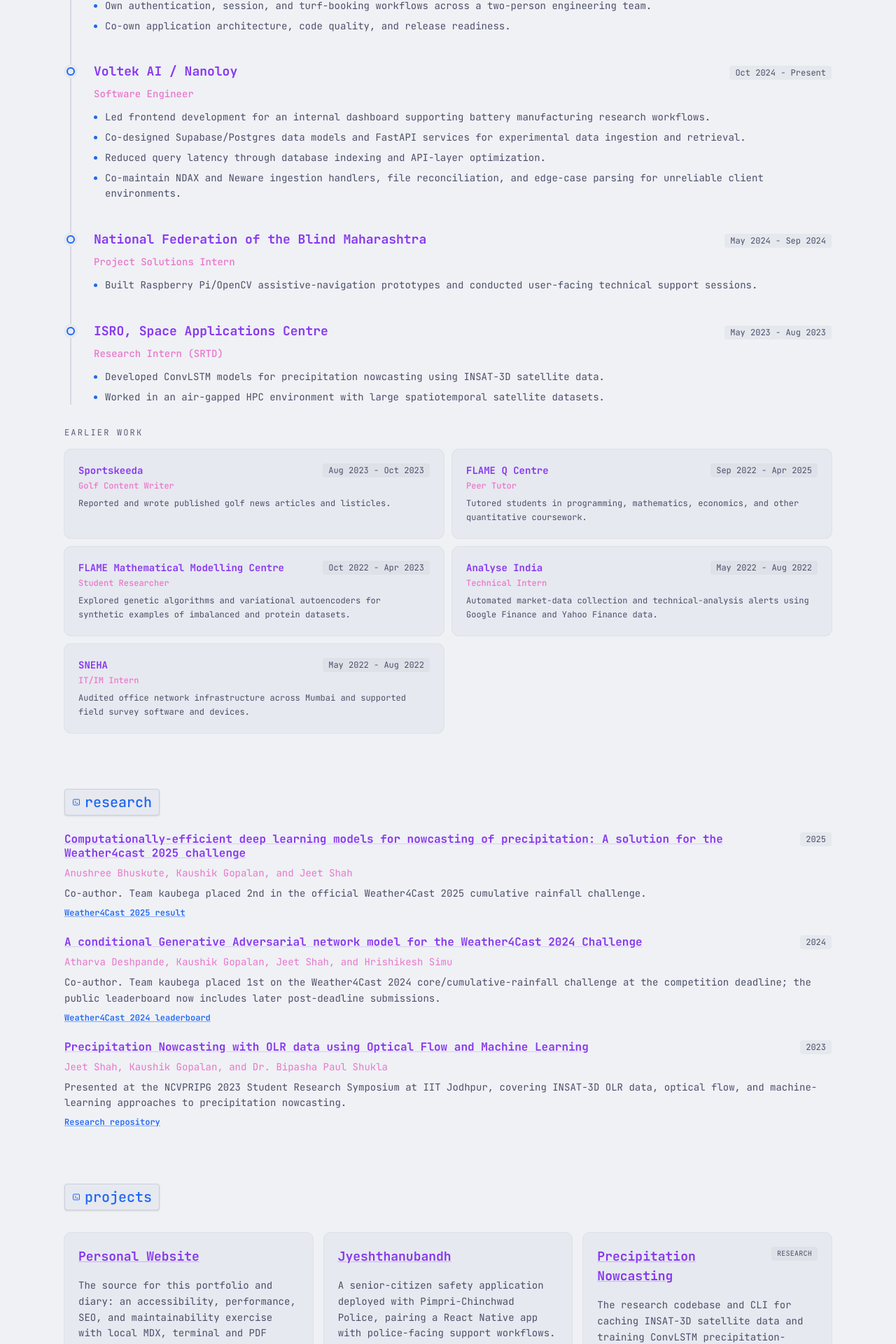
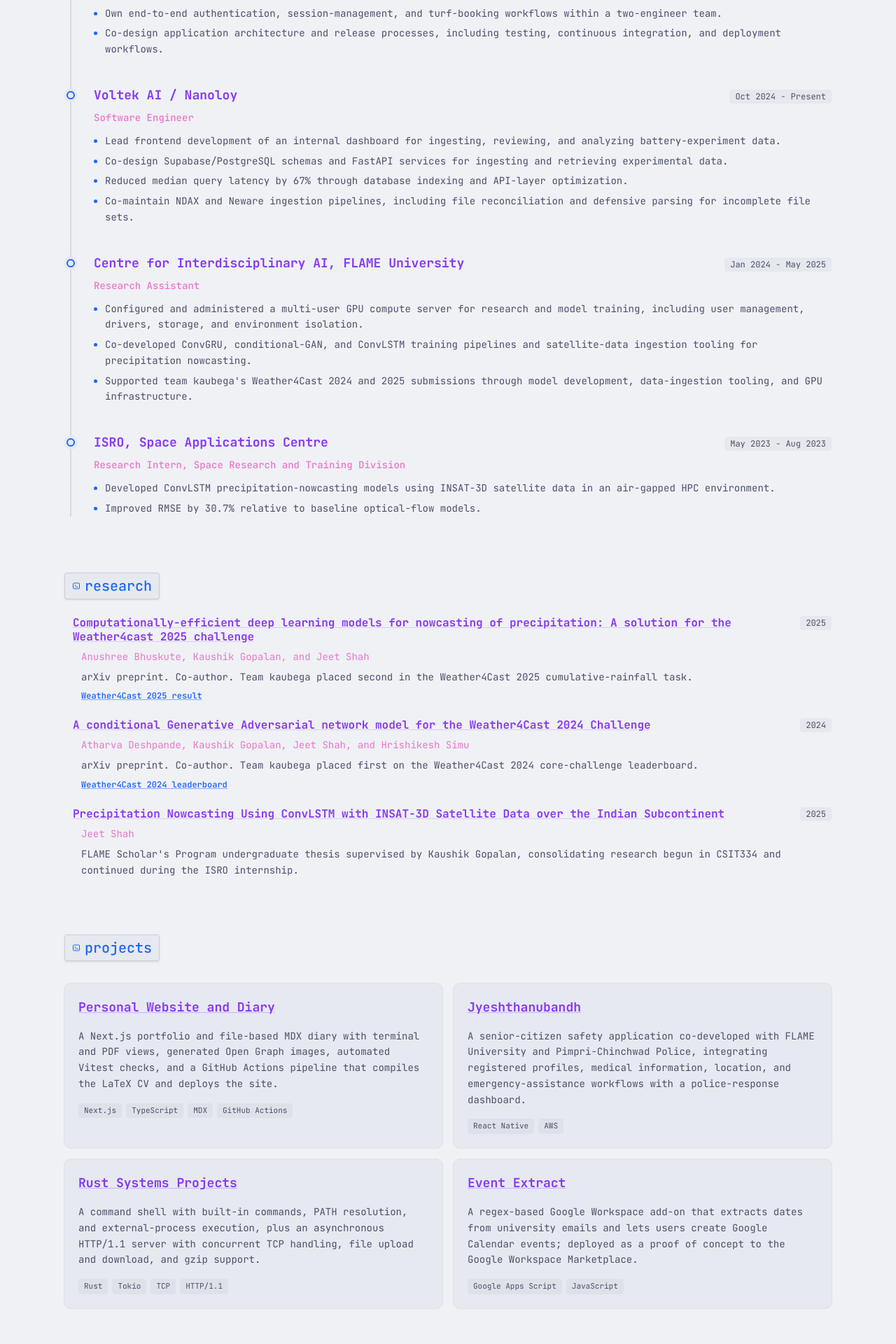
Before and after one commit to jeetsh4h/jeetsh4h-dev, a Next.js app: page / in a window 1280 px wide. Shown: the part 868-2788 px from the top of the page at 70% size. Built offline with nearby package versions, Linux system fonts and the light colour scheme; a web font is replaced by a local one.

Commit message:
feat(home): simplify website

```diff
--- a/app/page.tsx
+++ b/app/page.tsx
@@ -3,12 +3,10 @@ import Profile from "@/components/profile";
 import Experience from "@/components/experience";
 import Research from "@/components/research";
 import Education from "@/components/education";
-import Skills from "@/components/skills";
 import Projects from "@/components/projects";
 import { ABOUT } from "@/lib/content/about";
 import { EDUCATION } from "@/lib/content/education";
 import { SEO } from "@/lib/content/seo";
-import { SKILLS } from "@/lib/content/skills";
 import { SOCIALS } from "@/lib/content/socials";
 import { dateStringToIsoDateTime } from "@/lib/diary/metadata";
 
@@ -50,13 +48,7 @@ export default function Page() {
     "@type": "CollegeOrUniversity",
     name: institution,
   }));
-  const knowsAbout = [
-    ...new Set([
-      "Software engineering",
-      ...SEO.areas,
-      ...Object.values(SKILLS).flat(),
-    ]),
-  ];
+  const knowsAbout = [...new Set(["Software engineering", ...SEO.areas])];
 
   const personSchema = {
     "@type": "Person",
@@ -137,7 +129,7 @@ export default function Page() {
 
         <section
           className="space-y-8"
-          aria-labelledby="projects-heading"
+          aria-labelledby="featured-work-heading"
         >
           <Projects />
         </section>
@@ -148,13 +140,6 @@ export default function Page() {
         >
           <Education />
         </section>
-
-        <section
-          className="space-y-6"
-          aria-labelledby="skills-heading"
-        >
-          <Skills />
-        </section>
       </div>
     </main>
   );
--- a/components/about.tsx
+++ b/components/about.tsx
@@ -11,7 +11,7 @@ export default function About() {
         textStyles="text-md"
         buttonStyles="px-2 py-1.5"
       />
-      <p className="max-w-4xl pt-3 text-sm leading-7 text-foreground sm:text-base">
+      <p className="max-w-4xl text-sm leading-7 text-foreground sm:text-base">
         {intro.bio}
       </p>
     </>
--- a/components/experience.tsx
+++ b/components/experience.tsx
@@ -1,6 +1,5 @@
 import ExperienceDescription from "./experience-description";
 import { Badge } from "./ui/badge";
-import { Card } from "./ui/card";
 import { SectionHeading } from "./ui/section";
 import { buildExperienceSection } from "@/lib/site-content";
 
@@ -45,43 +44,6 @@ export default function Experience() {
           </div>
         ))}
       </div>
-
-      {experience.compactEntries.length > 0 && (
-        <div>
-          <div className="mb-4 text-xs uppercase tracking-[0.18em] text-muted-foreground">
-            Earlier work
-          </div>
-          <div className="grid gap-3 md:grid-cols-2">
-            {experience.compactEntries.map((job) => (
-              <Card
-                key={`${job.company}-${job.role}-${job.period}`}
-                variant="content"
-                className="gap-2"
-              >
-                <div className="text-sm">
-                  <div className="flex flex-wrap justify-between gap-2">
-                    <span className="font-bold text-primary">
-                      {job.company}
-                    </span>
-                    <Badge>{job.period}</Badge>
-                  </div>
-                  <div className="mt-1 text-xs font-medium text-secondary">
-                    {job.role}
-                  </div>
-                  <div className="mt-2 text-xs leading-relaxed text-foreground">
-                    {job.description && (
-                      <ExperienceDescription
-                        text={job.description[0]}
-                        links={job.textLinks}
-                      />
-                    )}
-                  </div>
-                </div>
-              </Card>
-            ))}
-          </div>
-        </div>
-      )}
     </>
   );
 }
--- a/components/projects.tsx
+++ b/components/projects.tsx
@@ -78,16 +78,19 @@ function ProjectCardItem({ project }: { project: ProjectEntryModel }) {
 
 export default function Projects() {
   const projects = buildProjectsSection();
+  const featuredProjects = projects.entries.filter(
+    (project) => project.featured,
+  );
 
   return (
     <>
       <SectionHeading
-        id="projects-heading"
+        id="featured-work-heading"
         command="projects"
       />
 
-      <div className="grid grid-cols-1 gap-4 md:grid-cols-2 lg:grid-cols-3">
-        {projects.entries.map((project) => (
+      <div className="grid grid-cols-1 gap-4 md:grid-cols-2">
+        {featuredProjects.map((project) => (
           <ProjectCardItem
             key={project.title}
             project={project}
--- a/components/research.tsx
+++ b/components/research.tsx
@@ -18,11 +18,11 @@ function ResearchEntry({ paper }: { paper: ResearchEntryModel }) {
               target="_blank"
               rel="noreferrer"
             >
-              <h3 className="font-bold leading-tight text-primary underline decoration-primary/20 hover:decoration-primary transition-all">
+              <h3 className="-ml-2 font-bold leading-tight text-primary underline decoration-primary/20 transition-all hover:decoration-primary sm:-ml-3">
                 {paper.title}
               </h3>
             </Link>
-          : <h3 className="font-bold leading-tight text-primary">
+          : <h3 className="-ml-2 font-bold leading-tight text-primary sm:-ml-3">
               {paper.title}
             </h3>
           }
@@ -59,6 +59,7 @@ function ResearchEntry({ paper }: { paper: ResearchEntryModel }) {
 
 export default function Research() {
   const research = buildResearchSection();
+  const featuredResearch = research.entries.filter((entry) => entry.featured);
 
   return (
     <>
@@ -67,8 +68,8 @@ export default function Research() {
         command="research"
       />
 
-      <div className="-mt-2 space-y-6">
-        {research.entries.map((paper) => (
+      <div className="-mt-2 space-y-6 pl-4 sm:pl-6">
+        {featuredResearch.map((paper) => (
           <ResearchEntry
             key={`${paper.title}-${paper.year}`}
             paper={paper}
--- a/lib/content/education.ts
+++ b/lib/content/education.ts
@@ -3,18 +3,18 @@ import type { EducationItem, PriorEducationItem } from "./types";
 export const EDUCATION: EducationItem[] = [
   {
     institution: "Columbia University",
-    period: "2026 - 2027",
+    period: "Sep 2026 - Expected Dec 2027",
     degree: "M.S. Computer Science",
-    details: ["Graduate study in computer science"],
+    details: ["Pathway: Network Systems"],
   },
   {
     institution: "FLAME University",
-    period: "2021 - 2025",
+    period: "Aug 2021 - Apr 2025",
     degree:
       "B.Sc. (Hons.) Computer Science · PG Diploma in Interdisciplinary Studies",
     details: [
       "CGPA: 8.9/10",
-      "Merit scholarship: 25% (2021-24), 60% (2024-25)",
+      "Merit scholarships: 25% of tuition (2021-2024), 60% of tuition (2024-2025)",
     ],
   },
 ];
--- a/lib/content/experience.ts
+++ b/lib/content/experience.ts
@@ -7,9 +7,9 @@ export const EXPERIENCE: ExperienceItem[] = [
     period: "Dec 2025 - Present",
     type: "contract",
     description: [
-      "Build Movynn, a React Native and Convex fitness application.",
-      "Own authentication, session, and turf-booking workflows across a two-person engineering team.",
-      "Co-own application architecture, code quality, and release readiness.",
+      "Develop and maintain Movynn, a React Native and Expo fitness application backed by Convex and published on the Apple App Store and Google Play.",
+      "Own end-to-end authentication, session-management, and turf-booking workflows within a two-engineer team.",
+      "Co-design application architecture and release processes, including testing, continuous integration, and deployment workflows.",
     ],
     textLinks: [
       {
@@ -24,10 +24,10 @@ export const EXPERIENCE: ExperienceItem[] = [
     period: "Oct 2024 - Present",
     type: "contract",
     description: [
-      "Led frontend development for an internal dashboard supporting battery manufacturing research workflows.",
-      "Co-designed Supabase/Postgres data models and FastAPI services for experimental data ingestion and retrieval.",
-      "Reduced query latency through database indexing and API-layer optimization.",
-      "Co-maintain NDAX and Neware ingestion handlers, file reconciliation, and edge-case parsing for unreliable client environments.",
+      "Lead frontend development of an internal dashboard for ingesting, reviewing, and analyzing battery-experiment data.",
+      "Co-design Supabase/PostgreSQL schemas and FastAPI services for ingesting and retrieving experimental data.",
+      "Reduced median query latency by 67% through database indexing and API-layer optimization.",
+      "Co-maintain NDAX and Neware ingestion pipelines, including file reconciliation and defensive parsing for incomplete file sets.",
     ],
     textLinks: [
       {
@@ -37,22 +37,35 @@ export const EXPERIENCE: ExperienceItem[] = [
     ],
   },
   {
+    company: "Centre for Interdisciplinary AI, FLAME University",
+    role: "Research Assistant",
+    period: "Jan 2024 - May 2025",
+    type: "research",
+    description: [
+      "Configured and administered a multi-user GPU compute server for research and model training, including user management, drivers, storage, and environment isolation.",
+      "Co-developed ConvGRU, conditional-GAN, and ConvLSTM training pipelines and satellite-data ingestion tooling for precipitation nowcasting.",
+      "Supported team kaubega's Weather4Cast 2024 and 2025 submissions through model development, data-ingestion tooling, and GPU infrastructure.",
+    ],
+  },
+  {
+    company: "ISRO, Space Applications Centre",
+    role: "Research Intern, Space Research and Training Division",
+    period: "May 2023 - Aug 2023",
+    type: "research",
+    description: [
+      "Developed ConvLSTM precipitation-nowcasting models using INSAT-3D satellite data in an air-gapped HPC environment.",
+      "Improved RMSE by 30.7% relative to baseline optical-flow models.",
+    ],
+  },
+  {
     company: "National Federation of the Blind Maharashtra",
     role: "Project Solutions Intern",
     period: "May 2024 - Sep 2024",
     type: "internship",
+    compact: true,
     description: [
-      "Built Raspberry Pi/OpenCV assistive-navigation prototypes and conducted user-facing technical support sessions.",
-    ],
-  },
-  {
-    company: "ISRO, Space Applications Centre",
-    role: "Research Intern (SRTD)",
-    period: "May 2023 - Aug 2023",
-    type: "research",
-    description: [
-      "Developed ConvLSTM models for precipitation nowcasting using INSAT-3D satellite data.",
-      "Worked in an air-gapped HPC environment with large spatiotemporal satellite datasets.",
+      "Prototyped object identification with navigation cues on Raspberry Pi for students at Jagriti Blind School.",
+      "Benchmarked more than 10 object-detection models for edge deployment using accuracy and memory usage as evaluation criteria.",
     ],
   },
   {
@@ -61,9 +74,7 @@ export const EXPERIENCE: ExperienceItem[] = [
     period: "Aug 2023 - Oct 2023",
     type: "work",
     compact: true,
-    description: [
-      "Reported and wrote published golf news articles and listicles.",
-    ],
+    description: ["Reported and published golf news articles and listicles."],
   },
   {
     company: "FLAME Q Centre",
@@ -72,7 +83,7 @@ export const EXPERIENCE: ExperienceItem[] = [
     type: "work",
     compact: true,
     description: [
-      "Tutored students in programming, mathematics, economics, and other quantitative coursework.",
+      "Provided one-to-one tutoring in programming, mathematics, and quantitative economics.",
     ],
   },
   {
@@ -82,7 +93,7 @@ export const EXPERIENCE: ExperienceItem[] = [
     type: "research",
     compact: true,
     description: [
-      "Explored genetic algorithms and variational autoencoders for synthetic examples of imbalanced and protein datasets.",
+      "Implemented and evaluated genetic algorithms and variational autoencoders for synthetic sample generation in imbalanced classification and protein data experiments.",
     ],
   },
   {
@@ -92,7 +103,8 @@ export const EXPERIENCE: ExperienceItem[] = [
     type: "internship",
     compact: true,
     description: [
-      "Automated market-data collection and technical-analysis alerts using Google Finance and Yahoo Finance data.",
+      "Built Python tooling to collect and normalize market data from Google Finance and Yahoo Finance for technical research.",
+      "Implemented candlestick-pattern detection and alerting within MetaStock.",
     ],
   },
   {
@@ -102,7 +114,7 @@ export const EXPERIENCE: ExperienceItem[] = [
     type: "internship",
     compact: true,
     description: [
-      "Audited office network infrastructure across Mumbai and supported field survey software and devices.",
+      "Audited network infrastructure across three Mumbai offices and produced a consolidated topology diagram.",
     ],
   },
 ];
--- a/lib/content/projects.ts
+++ b/lib/content/projects.ts
@@ -2,34 +2,45 @@ import type { ProjectItem } from "./types";
 
 export const PROJECTS: ProjectItem[] = [
   {
-    title: "Personal Website",
+    title: "Personal Website and Diary",
     description:
-      "The source for this portfolio and diary: an accessibility, performance, SEO, and maintainability exercise with local MDX, terminal and PDF views, and a CV build pipeline.",
+      "A Next.js portfolio and file-based MDX diary with terminal and PDF views, generated Open Graph images, automated Vitest checks, and a GitHub Actions pipeline that compiles the LaTeX CV and deploys the site.",
     link: "https://github.com/jeetsh4h/jeetsh4h-dev",
     linkText: "GitHub",
-    stack: ["Next.js", "TypeScript", "MDX"],
+    stack: ["Next.js", "TypeScript", "MDX", "GitHub Actions"],
+    featured: true,
   },
   {
     title: "Jyeshthanubandh",
     description:
-      "A senior-citizen safety application deployed with Pimpri-Chinchwad Police, pairing a React Native app with police-facing support workflows.",
+      "A senior-citizen safety application co-developed with FLAME University and Pimpri-Chinchwad Police, integrating registered profiles, medical information, location, and emergency-assistance workflows with a police-response dashboard.",
     link: "https://play.google.com/store/apps/details?id=com.Jyeshthanubandh.pcmc_app",
     linkText: "Play Store",
     stack: ["React Native", "AWS"],
+    featured: true,
   },
   {
-    title: "Precipitation Nowcasting",
+    title: "INSAT-3D Nowcasting Toolkit",
     description:
-      "The research codebase and CLI for caching INSAT-3D satellite data and training ConvLSTM precipitation-nowcasting models for my undergraduate honours thesis.",
+      "A command-line research toolkit for caching MOSDAC satellite data and training ConvLSTM models on INSAT-3D imagery.",
     status: "research",
     link: "https://github.com/jeetsh4h/DISS384",
     linkText: "GitHub",
     stack: ["TensorFlow", "OpenCV"],
   },
   {
+    title: "Rust Systems Projects",
+    description:
+      "A command shell with built-in commands, PATH resolution, and external-process execution, plus an asynchronous HTTP/1.1 server with concurrent TCP handling, file upload and download, and gzip support.",
+    link: "https://github.com/jeetsh4h/http-server-rust-cc",
+    linkText: "HTTP server",
+    stack: ["Rust", "Tokio", "TCP", "HTTP/1.1"],
+    featured: true,
+  },
+  {
     title: "Project Euler+ Solutions",
     description:
-      "A single Jupyter notebook documenting Python solutions, iterations, and complexity analysis for 52 HackerRank Project Euler+ problems.",
+      "Documented solutions to 52 HackerRank Project Euler+ problems with time- and space-complexity notes.",
     link: "https://github.com/jeetsh4h/ProjectEuler",
     linkText: "GitHub",
     stack: ["Python", "Jupyter", "Algorithms"],
@@ -37,7 +48,7 @@ export const PROJECTS: ProjectItem[] = [
   {
     title: "Curriculum Mapping",
     description:
-      "An interactive prerequisite graph for exploring course relationships across computer science, economics, and psychology curricula, with custom CSV upload support.",
+      "An interactive prerequisite-graph application for computer science, economics, and psychology curricula, with course-detail views and custom CSV uploads.",
     link: "https://github.com/jeetsh4h/Course_Mapping",
     linkText: "GitHub",
     stack: ["React", "TypeScript", "React Flow"],
@@ -45,7 +56,7 @@ export const PROJECTS: ProjectItem[] = [
   {
     title: "RefreshRateChange",
     description:
-      "A Windows command-line utility and scheduled-task configuration for changing a display's refresh rate when power state changes.",
+      "A C++ command-line utility with PowerShell and Windows Task Scheduler automation that switches display refresh rates when a laptop transitions between AC and battery power.",
     link: "https://github.com/jeetsh4h/RefreshRateChange",
     linkText: "GitHub",
     stack: ["C++", "PowerShell"],
@@ -53,25 +64,18 @@ export const PROJECTS: ProjectItem[] = [
   {
     title: "Event Extract",
     description:
-      "A Google Workspace add-on that extracts dates from university email and creates calendar events; developed as a software-engineering course project and published to the Workspace Marketplace.",
+      "A regex-based Google Workspace add-on that extracts dates from university emails and lets users create Google Calendar events; deployed as a proof of concept to the Google Workspace Marketplace.",
     link: "https://github.com/jeetsh4h/EventExtractAddOn",
     linkText: "GitHub",
     stack: ["Google Apps Script", "JavaScript"],
+    featured: true,
   },
   {
     title: "Paudha Yodha",
     description:
-      "A Streamlit application for plant-species and leaf-disease detection, built with Aniket Khetan for the final round of the Bit N Build 2024 Maharashtra hackathon.",
+      "A Streamlit image-classification application that predicts plant species and leaf-health conditions across 38 classes and returns plant-care guidance.",
     link: "https://github.com/jeetsh4h/paudhayodha",
     linkText: "GitHub",
     stack: ["Python", "Streamlit", "Computer Vision"],
   },
-  {
-    title: "JJDB",
-    description:
-      "A C++ course project implementing a file-backed database CLI with schema files, CSV loading, typed records, command chaining, and index-file creation.",
-    link: "https://github.com/jeetsh4h/CSIT372/tree/main/db_internals",
-    linkText: "GitHub",
-    stack: ["C++", "File structures", "Database internals"],
-  },
 ];
--- a/lib/content/research.ts
+++ b/lib/content/research.ts
@@ -6,10 +6,11 @@ export const RESEARCH: ResearchItem[] = [
       "Computationally-efficient deep learning models for nowcasting of precipitation: A solution for the Weather4cast 2025 challenge",
     year: "2025",
     citationAuthors: "Anushree Bhuskute, Kaushik Gopalan, and Jeet Shah",
-    kind: "publication",
-    status: "published",
+    kind: "preprint",
+    status: "preprint",
     summary:
-      "Co-author. Team kaubega placed 2nd in the official Weather4Cast 2025 cumulative rainfall challenge.",
+      "arXiv preprint. Co-author. Team kaubega placed second in the Weather4Cast 2025 cumulative-rainfall task.",
+    featured: true,
     links: [
       {
         label: "arXiv",
@@ -27,10 +28,11 @@ export const RESEARCH: ResearchItem[] = [
     year: "2024",
     citationAuthors:
       "Atharva Deshpande, Kaushik Gopalan, Jeet Shah, and Hrishikesh Simu",
-    kind: "publication",
-    status: "published",
+    kind: "preprint",
+    status: "preprint",
     summary:
-      "Co-author. Team kaubega placed 1st on the Weather4Cast 2024 core/cumulative-rainfall challenge at the competition deadline; the public leaderboard now includes later post-deadline submissions.",
+      "arXiv preprint. Co-author. Team kaubega placed first on the Weather4Cast 2024 core-challenge leaderboard.",
+    featured: true,
     links: [
       {
         label: "arXiv",
@@ -44,9 +46,26 @@ export const RESEARCH: ResearchItem[] = [
   },
   {
     title:
+      "Precipitation Nowcasting Using ConvLSTM with INSAT-3D Satellite Data over the Indian Subcontinent",
+    year: "2025",
+    citationAuthors: "Jeet Shah",
+    kind: "thesis",
+    status: "completed",
+    summary:
+      "FLAME Scholar's Program undergraduate thesis supervised by Kaushik Gopalan, consolidating research begun in CSIT334 and continued during the ISRO internship.",
+    featured: true,
+    links: [
+      {
+        label: "Thesis repository",
+        href: "https://github.com/jeetsh4h/DISS384",
+      },
+    ],
+  },
+  {
+    title:
       "Precipitation Nowcasting with OLR data using Optical Flow and Machine Learning",
     year: "2023",
-    citationAuthors: "Jeet Shah, Kaushik Gopalan, and Dr. Bipasha Paul Shukla",
+    citationAuthors: "Jeet Shah",
     kind: "presentation",
     status: "presented",
     summary:
--- a/lib/content/types.ts
+++ b/lib/content/types.ts
@@ -31,9 +31,10 @@ export interface ResearchItem {
   title: string;
   year: string;
   citationAuthors?: string;
-  kind: "publication" | "presentation" | "interest";
-  status?: "published" | "presented" | "in-progress";
+  kind: "preprint" | "thesis" | "presentation" | "interest";
+  status?: "preprint" | "completed" | "presented" | "in-progress";
   summary: string;
+  featured?: boolean;
   contribution?: string;
   result?: string;
   links?: LinkItem[];
@@ -84,6 +85,7 @@ export interface ProjectItem {
   link?: string;
   linkText?: string;
   confidentialityNote?: string;
+  featured?: boolean;
 }
 
 export type Skills = Record<string, string[]>;
```
Also changed, not shown: components/education.tsx (+3 -30 lines).
